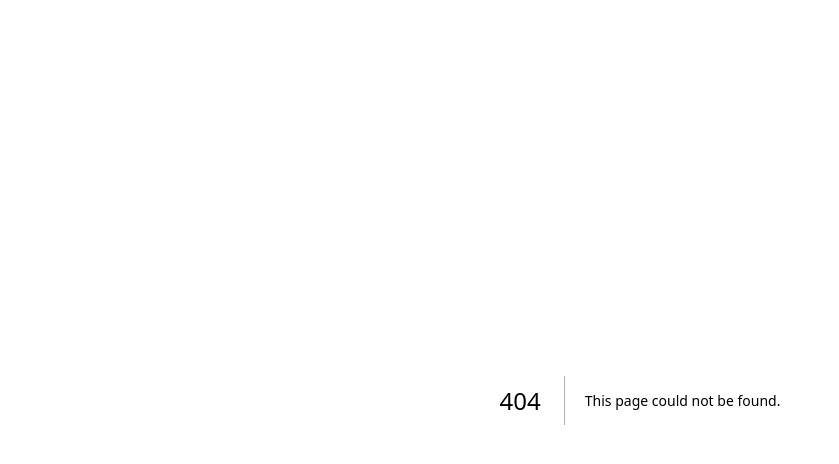
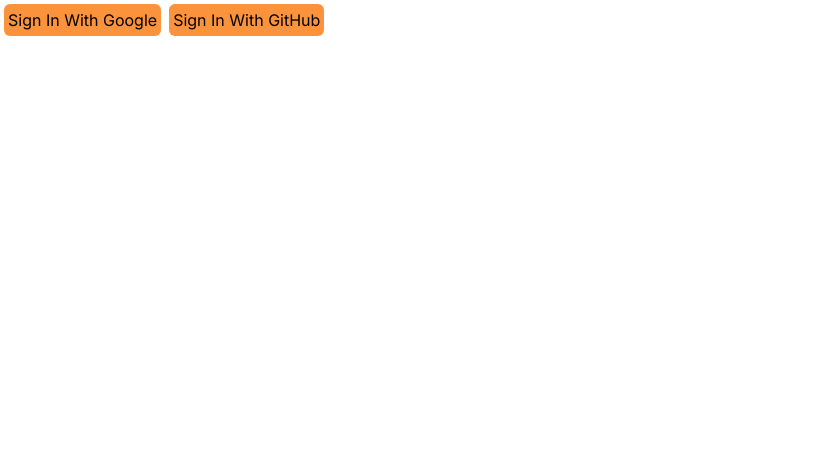
Before and after one commit to tapascript/learn-next-auth, a Next.js app: page /login in a window 1280 px wide. Before the commit this address had no page. Shown: the top 464 px of the page, without its empty margins (0-839 px from the left). Built offline with nearby package versions, Linux system fonts and the light colour scheme.

Commit message:
Created the Login Form

```diff
--- /dev/null
+++ b/src/app/(auth)/login/page.js
@@ -0,0 +1,9 @@
+import LoginForm from "@/components/LoginForm"
+
+const LoginPage = () => {
+  return (
+    <LoginForm />
+  )
+}
+
+export default LoginPage
--- /dev/null
+++ b/src/app/actions/index.js
@@ -0,0 +1,17 @@
+
+'use server'
+
+export async function doSocialLogin(formData) {
+  const action = formData.get('action');
+
+
+  switch (action) {
+    case 'google':
+      console.log('sign in with google');
+      break;
+
+    case 'github':
+      console.log('sign in with github');
+      break;
+  }
+}
--- a/src/app/globals.css
+++ b/src/app/globals.css
@@ -1,33 +1,3 @@
 @tailwind base;
 @tailwind components;
 @tailwind utilities;
-
-:root {
-  --foreground-rgb: 0, 0, 0;
-  --background-start-rgb: 214, 219, 220;
-  --background-end-rgb: 255, 255, 255;
-}
-
-@media (prefers-color-scheme: dark) {
-  :root {
-    --foreground-rgb: 255, 255, 255;
-    --background-start-rgb: 0, 0, 0;
-    --background-end-rgb: 0, 0, 0;
-  }
-}
-
-body {
-  color: rgb(var(--foreground-rgb));
-  background: linear-gradient(
-      to bottom,
-      transparent,
-      rgb(var(--background-end-rgb))
-    )
-    rgb(var(--background-start-rgb));
-}
-
-@layer utilities {
-  .text-balance {
-    text-wrap: balance;
-  }
-}
--- /dev/null
+++ b/src/components/LoginForm.jsx
@@ -0,0 +1,17 @@
+import { doSocialLogin } from "@/app/actions";
+
+const LoginForm = () => {
+    return (
+        <form action={doSocialLogin}>
+            <button className="bg-orange-400 p-1 rounded-md m-1" type="submit" name="action" value="google">
+                Sign In With Google
+            </button>
+
+            <button className="bg-orange-400 p-1 rounded-md m-1" type="submit" name="action" value="github">
+                Sign In With GitHub
+            </button>
+        </form>
+    );
+};
+
+export default LoginForm;
--- a/tailwind.config.js
+++ b/tailwind.config.js
@@ -7,11 +7,7 @@ module.exports = {
   ],
   theme: {
     extend: {
-      backgroundImage: {
-        "gradient-radial": "radial-gradient(var(--tw-gradient-stops))",
-        "gradient-conic":
-          "conic-gradient(from 180deg at 50% 50%, var(--tw-gradient-stops))",
-      },
+
     },
   },
   plugins: [],
```
Also changed, not shown: 1 other file (tests, documents, lock files or other folders).
